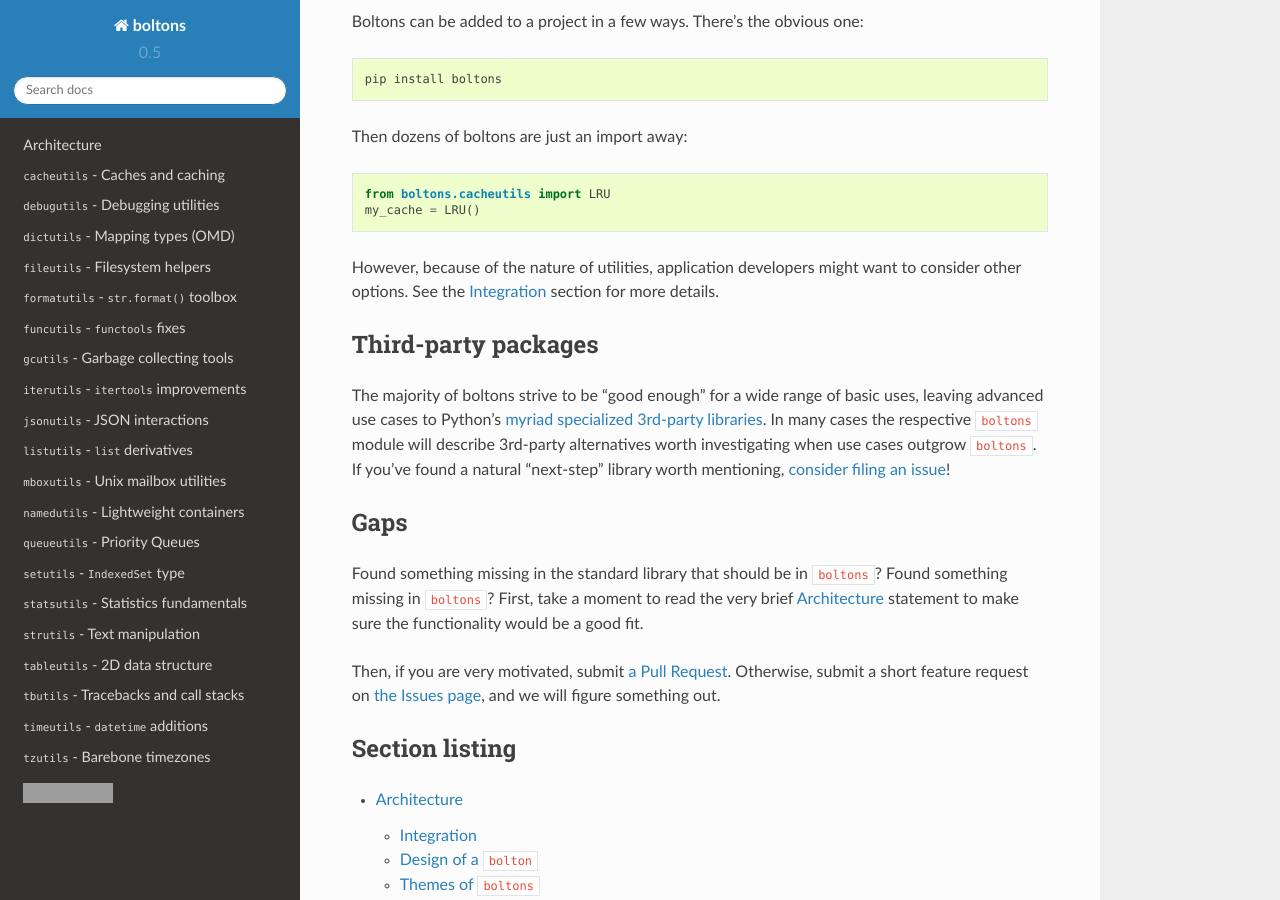
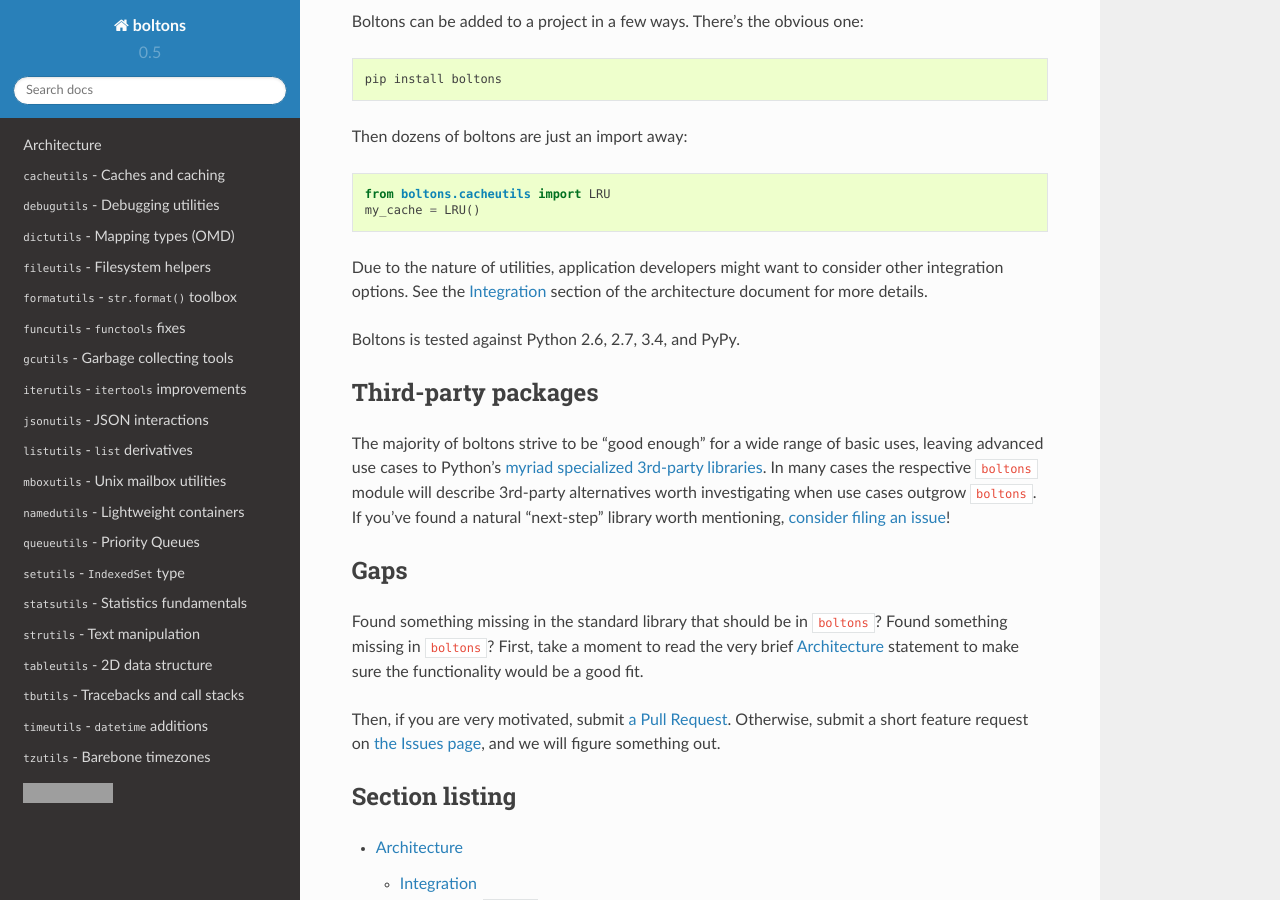
Before and after one commit to dogrecajb/boltons, a Sphinx documentation site: the page built from docs/index.rst, in a window 1280 px wide and 900 px high, scrolled down 548 px. Built offline with Sphinx 7.4.7 and the Read the Docs theme 2.0.0, drawn with Linux system fonts in a browser that asks for light colours; grey boxes are pictures that could not be loaded.

Commit message:
add python versions to index.rst

```diff
--- a/docs/index.rst
+++ b/docs/index.rst
@@ -40,9 +40,12 @@ Then dozens of boltons are just an import away::
   from boltons.cacheutils import LRU
   my_cache = LRU()
 
-However, because of the nature of utilities, application developers
-might want to consider other options. See the
-:ref:`Integration <arch_integration>` section for more details.
+Due to the nature of utilities, application developers might want to
+consider other integration options. See the :ref:`Integration
+<arch_integration>` section of the architecture document for more
+details.
+
+Boltons is tested against Python 2.6, 2.7, 3.4, and PyPy.
 
 Third-party packages
 --------------------
```
